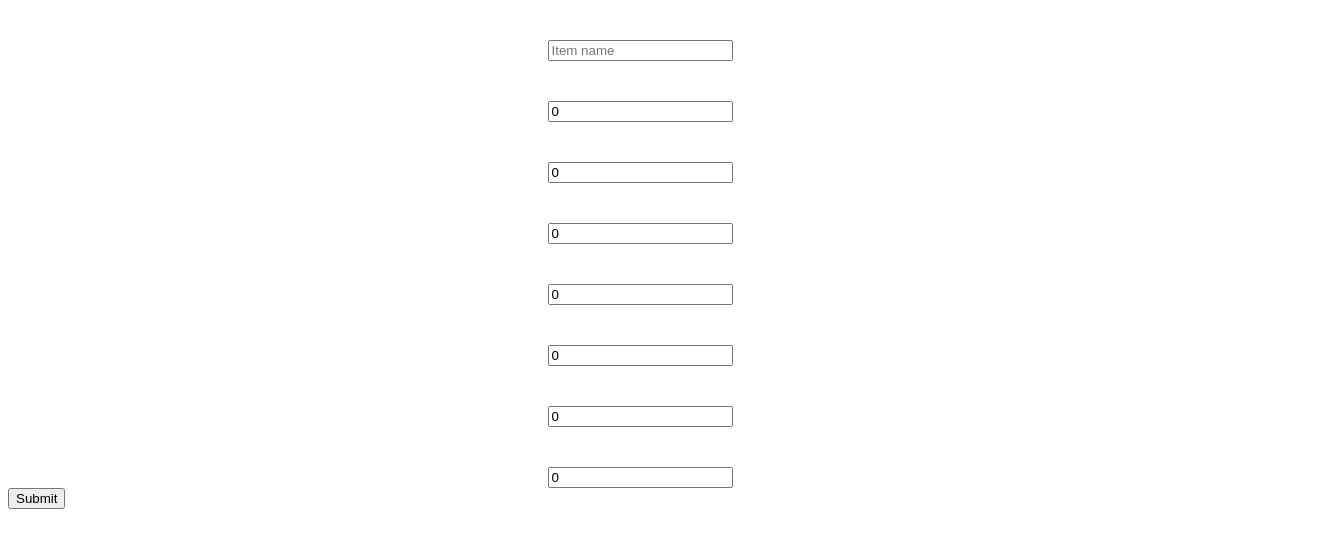
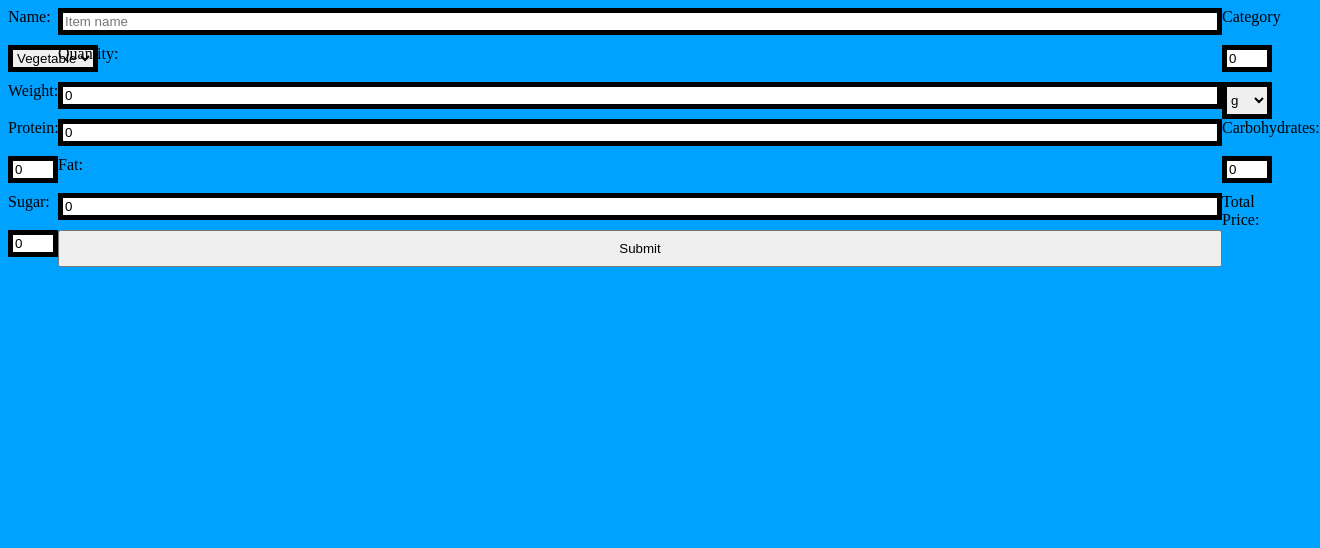
Before and after one commit to ImBlakeDoyle/foodapp_front, a React (Create React App) app: page /item/new in a window 1280 px wide. Shown: the top 548 px of the page, 1320 px wide, since content can reach past the window. Built offline with nearby package versions, Linux system fonts and the light colour scheme.

Commit message:
fix up some fields for the item form and create buttons on home page

```diff
--- a/src/App.css
+++ b/src/App.css
@@ -23,6 +23,10 @@
   color: #61dafb;
 }
 
+body {
+  background-color: rgb(0, 162, 255);
+}
+
 p, ul{
   display: block;
   margin: auto;
@@ -31,10 +35,21 @@ p, ul{
   padding-left: 0;
 }
 
+
 input{
-  margin: auto;
-  margin-top: 40px;
-  display: block;
+  /* display: block; */
+  margin-bottom: 10px;
+}
+
+.container{
+  display: flex;
+  flex-wrap: wrap;
+  display: grid;
+  grid-template-columns: 50px auto 50px;
+}
+
+.formInput{
+  border:5px solid black;
 }
 
 @keyframes App-logo-spin {
--- a/src/components/forms/ItemForm.js
+++ b/src/components/forms/ItemForm.js
@@ -1,10 +1,13 @@
 import React, {useState, useEffect} from 'react';
 import axios from "axios";
+import './../../App.css'
 
 function ItemForm(){
     const [name, setName] = useState("");
     const [quantity, setQuantity] = useState(0);
+    const [category, setCategory] = useState("");
     const [weight, setWeight] = useState(0);
+    const [measurement, setMeasurement] = useState("");
     const [price, setPrice] = useState(0);
     const [protein, setProtein] = useState(0);
     const [carbs, setCarbs] = useState(0);
@@ -12,59 +15,96 @@ function ItemForm(){
     const [sugar, setSugar] = useState(0);
 
     async function onFormSubmit(){
-        await axios.post("http://localhost:3000/item/new", {name, quantity, weight, price, protein, carbs, fat, sugar})
+        await axios.post("http://localhost:3000/item/new", {name, category, quantity, weight, price, protein, carbs, fat, sugar})
         .then(response => console.log(response));
     }
 
     return(
-        <form onSubmit={onFormSubmit}>
+        <form onSubmit={onFormSubmit} className="container">
+            <label>Name:</label>
             <input
                 value={name}
                 onChange={e => setName(e.target.value)}
                 placeholder="Item name"
                 name="name"
+                className="formInput"
             />
+            <label>Category</label>
+            <div>
+                <select
+                    value={category}
+                    name="category"
+                    className="formInput"
+                    onChange={e => setCategory(e.target.value)}>
+                        <option value="vegetable">Vegetable</option>
+                        <option value="fruit">Fruit</option>
+                </select>
+            </div>
+            <label>Quantity:</label>
             <input
                 value={quantity}
                 onChange={e => setQuantity(e.target.value)}
                 placeholder="Quantity"
                 name="quantity"
+                className="formInput"
             />
+            <label>Weight:</label>
             <input
                 value={weight}
                 onChange={e => setWeight(e.target.value)}
                 placeholder="weight"
                 name="weight"
+                className="formInput"
             />
+            <select
+                value={measurement}
+                name="measurement"
+                className="formInput"
+                onChange={e => setMeasurement(e.target.value)}>
+                    <option value="g">g</option>
+                    <option value="kg">kg</option>
+                    <option value="ml">ml</option>
+                    <option value="L">l</option>
+            </select>
+            <label>Protein:</label>
+            <input
+                value={protein}
+                onChange={e => setProtein(e.target.value)}
+                placeholder="Protein"
+                name="protein"
+                className="formInput"
+            />
+            <label>Carbohydrates:</label>
+            <input
+                value={carbs}
+                onChange={e => setCarbs(e.target.value)}
+                placeholder="Carbs"
+                name="carbs"
+                className="formInput"
+            />
+            <label>Fat:</label>
+            <input
+                value={fat}
+                onChange={e => setFat(e.target.value)}
+                placeholder="Fat"
+                name="fat"
+                className="formInput"
+            />
+            <label>Sugar:</label>
+            <input
+                value={sugar}
+                onChange={e => setSugar(e.target.value)}
+                placeholder="Sugar"
+                name="sugar"
+                className="formInput"
+            />
+            <label>Total Price:</label>
             <input
                 value={price}
                 onChange={e => setPrice(e.target.value)}
                 placeholder="Price"
                 name="price"
-            />
-            <input
-                value={protein}
-                onChange={e => setProtein(e.target.value)}
-                placeholder="Protein"
-                name="protein"
-            />
-            <input
-                value={carbs}
-                onChange={e => setCarbs(e.target.value)}
-                placeholder="Carbs"
-                name="carbs"
-            />
-            <input
-                value={fat}
-                onChange={e => setFat(e.target.value)}
-                placeholder="Fat"
-                name="fat"
-            />
-            <input
-                value={sugar}
-                onChange={e => setSugar(e.target.value)}
-                placeholder="Sugar"
-                name="sugar"
+                className="formInput"
             />
             <button type="submit">Submit</button>
         </form>
--- a/src/components/pages/HomePage.js
+++ b/src/components/pages/HomePage.js
@@ -1,9 +1,15 @@
 import React from "react";
+import { Link } from "react-router-dom";
 
 function HomePage() {
     return(
         <div>
-            <h1>This is the home page!</h1>
+            <Link to="/item/new">
+                <button>Add a new item</button>
+            </Link>
+            <Link to="/item/all">
+                <button>View all items</button>
+            </Link>
         </div>
     );
 }
--- a/src/components/pages/ItemIndex.js
+++ b/src/components/pages/ItemIndex.js
@@ -3,8 +3,6 @@ import axios from "axios";
 
 function ItemIndex(){
     const [allItems, addItem] = useState([{}]);
-
-    // perform get function on useEffect aka componenet did mount
 
     useEffect(() => {
         const fetchItems = async () => {
@@ -15,25 +13,18 @@ function ItemIndex(){
         fetchItems();
     }, [])
 
-    // useEffect( async() => {
-    //     const response = await axios.get("http://localhost:3000/item/all")
-    //         .then(response => console.log(response))
-    //         .catch(err => console.log(err))
-    // })
-
     return(
         <div>
             {allItems.map((item, index) => {
                 return(
                     <ul key={index}>
                         <strong>{item.name}</strong>
-                        <li><p>Quantity: {item.quantity}</p></li>
                         <li><p>Price: {item.price}</p></li>
                         <li><p>Protein: {item.protein}</p></li>
                         <li><p>Carbs: {item.carbs}</p></li>
                         <li><p>Fat: {item.fat}</p></li>
-                        <li><p>Sugar: {item.fat}</p></li>
-                        <li><p>Calories: {item.fat}</p></li>
+                        <li><p>Sugar: {item.sugar}</p></li>
+                        <li><p>Calories: {item.calories}</p></li>
                     </ul>
                 );
             })}
```
Also changed, not shown: src/App.js (+0 -31 lines).
